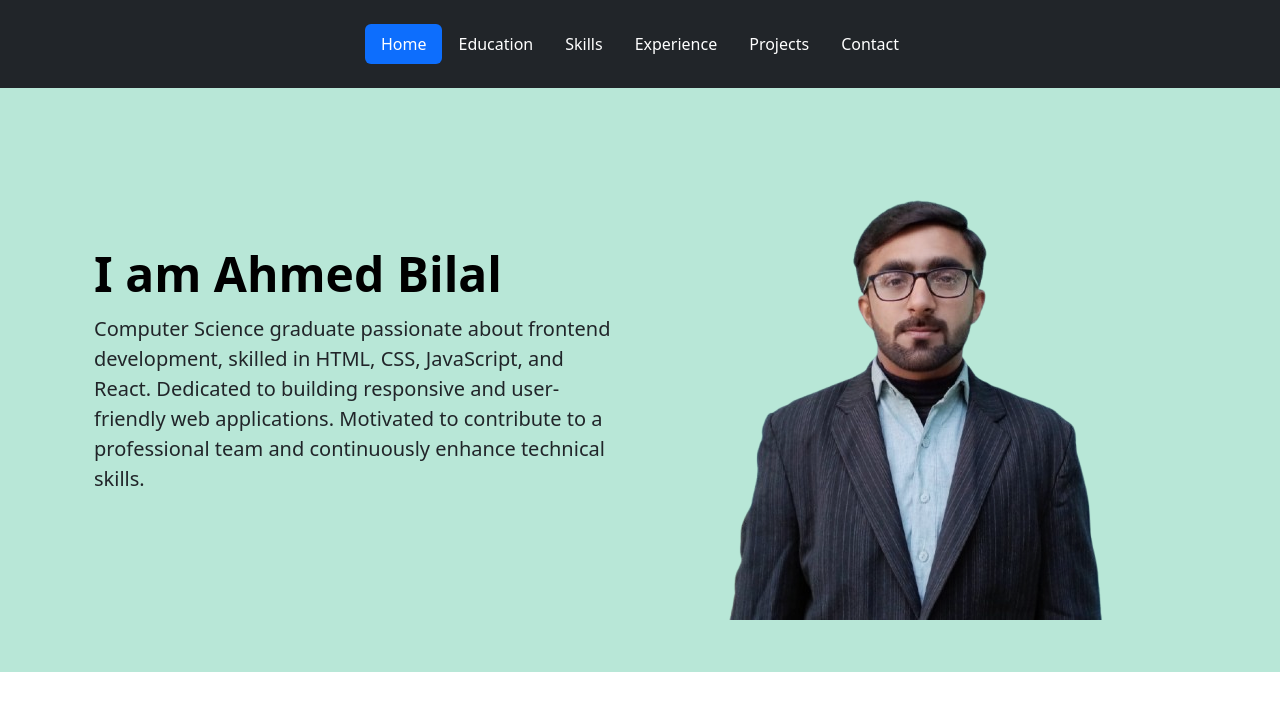
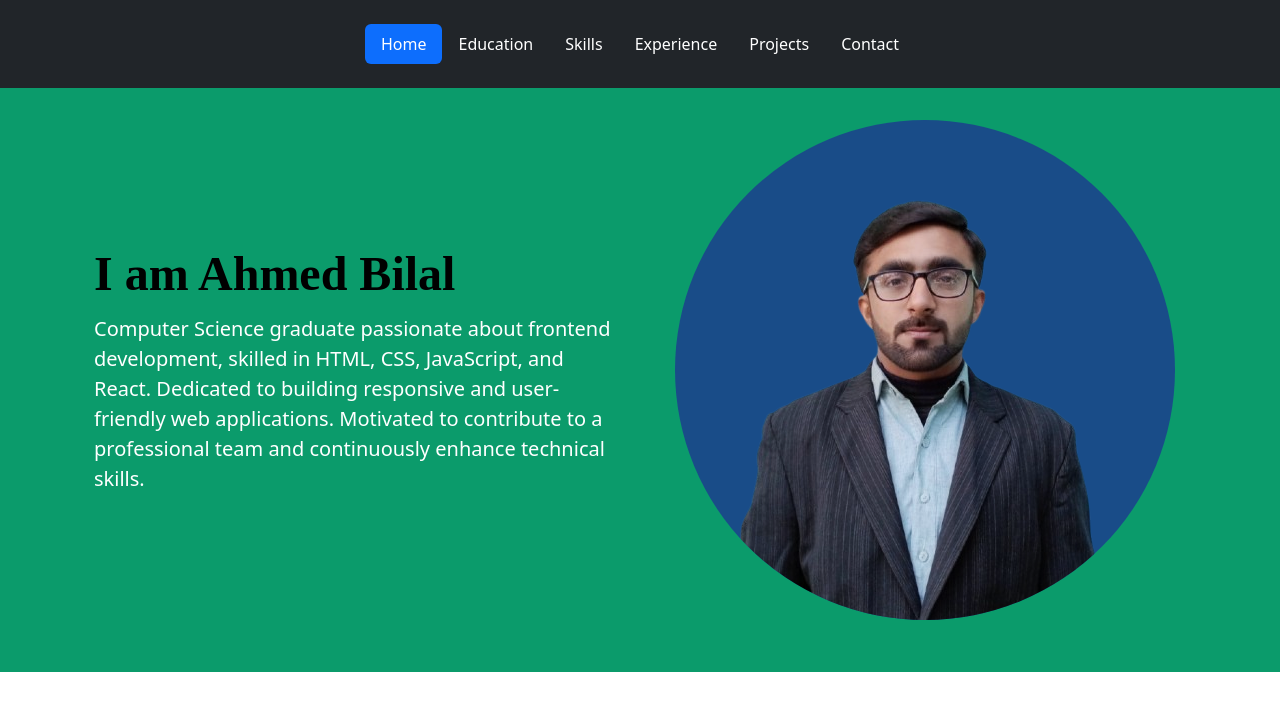
Before and after one commit to ahmedbilal019/MyPortfolio, a React (Vite) app: page / in a window 1280 px wide. Shown: the top 710 px of the page. Built offline with nearby package versions, Linux system fonts and the light colour scheme.

Commit message:
adding animation for Hero.jsx for attractive UI.

```diff
--- a/src/App.css
+++ b/src/App.css
@@ -7,20 +7,45 @@
   margin-top: 20px;
 }
 .home-container {
-  background-color: #b8e7d7;
+  background-color: #0b9b6b;
+}
+.about-section {
+  animation-name: example;
+  animation-duration: 1s;
+  position: relative;
+}
+.myname {
+  font-family: "Times New Roman", Times, serif;
+}
+.aboutme {
+  color: white;
+  font-weight: 400 !important;
+}
+
+@keyframes example {
+  0% {
+    left: -90px;
+    opacity: 0;
+  }
+  100% {
+    left: 0;
+    opacity: 1;
+  }
 }
 .education-container {
-  background-color: #b8e7d7;
+  background-color: #0b9b6b;
+  color: white;
   display: flex;
   align-items: center;
   justify-content: center;
   padding-bottom: 10px;
 }
+
 .experience-container {
   padding-top: 50px;
   padding-bottom: 50px;
   height: 85vh;
-  background-color: #b8e7d7;
+  background-color: #0b9b6b;
   display: flex;
   align-items: center;
   justify-content: center;
@@ -50,11 +75,11 @@
   display: flex;
   align-items: center;
   justify-content: center;
-  background-color: #b8e7d7;
+  background-color: #0b9b6b;
 }
 .project-list {
   padding: 20px 10px;
-  background-color: #b8e7d7;
+  background-color: #0b9b6b;
   display: flex;
   flex-direction: row;
   align-items: center;
@@ -63,7 +88,7 @@
 }
 .skills-container {
   line-height: normal;
-  background-color: #b8e7d7;
+  background-color: #0b9b6b;
   margin: 0px;
   padding-top: 90px;
   display: flex;
@@ -72,6 +97,21 @@
 }
 .profileImg {
   margin-top: -20px;
+  animation-name: imageAnimate;
+  animation-duration: 2s;
+  background-color: rgba(37, 15, 161, 0.555);
+  border-radius: 50%;
+}
+
+@keyframes imageAnimate {
+  0% {
+    opacity: 0;
+    margin-top: 50px;
+  }
+  100% {
+    margin-top: -20px;
+    opacity: 1;
+  }
 }
 .navbar li a {
   color: white;
--- a/src/Components/Header.jsx
+++ b/src/Components/Header.jsx
@@ -2,7 +2,7 @@ import "../App.css";
 function Header({ selectedTab, setSelectedTab }) {
   return (
     <>
-      <header className="d-flex justify-content-center py-3 p-3 text-bg-dark">
+      <header className="d-flex justify-content-center py-3 p-3 text-bg-dark header">
         <ul className="nav nav-pills navbar">
           <li
             className="nav-item"
--- a/src/Components/Hero.jsx
+++ b/src/Components/Hero.jsx
@@ -19,12 +19,12 @@ function Hero() {
                 loading="lazy"
               />{" "}
             </div>{" "}
-            <div className="col-lg-6">
+            <div className="col-lg-6 about-section">
               {" "}
-              <h1 className="display-5 fw-bold text-body-emphasis lh-1 mb-3">
+              <h1 className="myname display-5 fw-bold text-body-emphasis lh-1 mb-3  ">
                 I am Ahmed Bilal
               </h1>{" "}
-              <p className="lead">
+              <p className="lead aboutme">
                 Computer Science graduate passionate about frontend development,
                 skilled in HTML, CSS, JavaScript, and React. Dedicated to
                 building responsive and user-friendly web applications.
```
